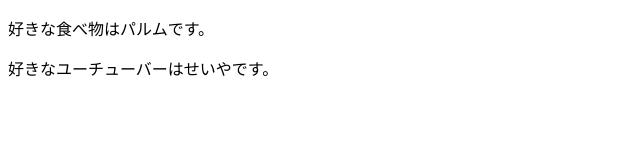
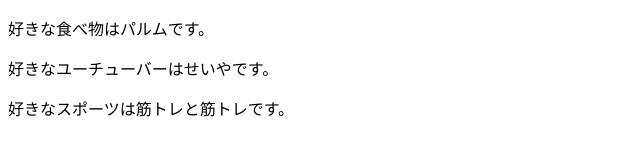
Before and after one commit to Fujikawa-R/command-practice, a plain HTML site: page index.html in a window 1280 px wide. Shown: the whole page, without its empty margins (0-640 px from the left). Drawn offline with Linux system fonts and the light colour scheme.

Commit message:
好きなスポーツを追記&修正

```diff
--- a/index.html
+++ b/index.html
@@ -8,5 +8,6 @@
 <body>
     <p>好きな食べ物はパルムです。</p>
     <p>好きなユーチューバーはせいやです。</p>
+    <p>好きなスポーツは筋トレと筋トレです。</p>
 </body>
 </html>
```
